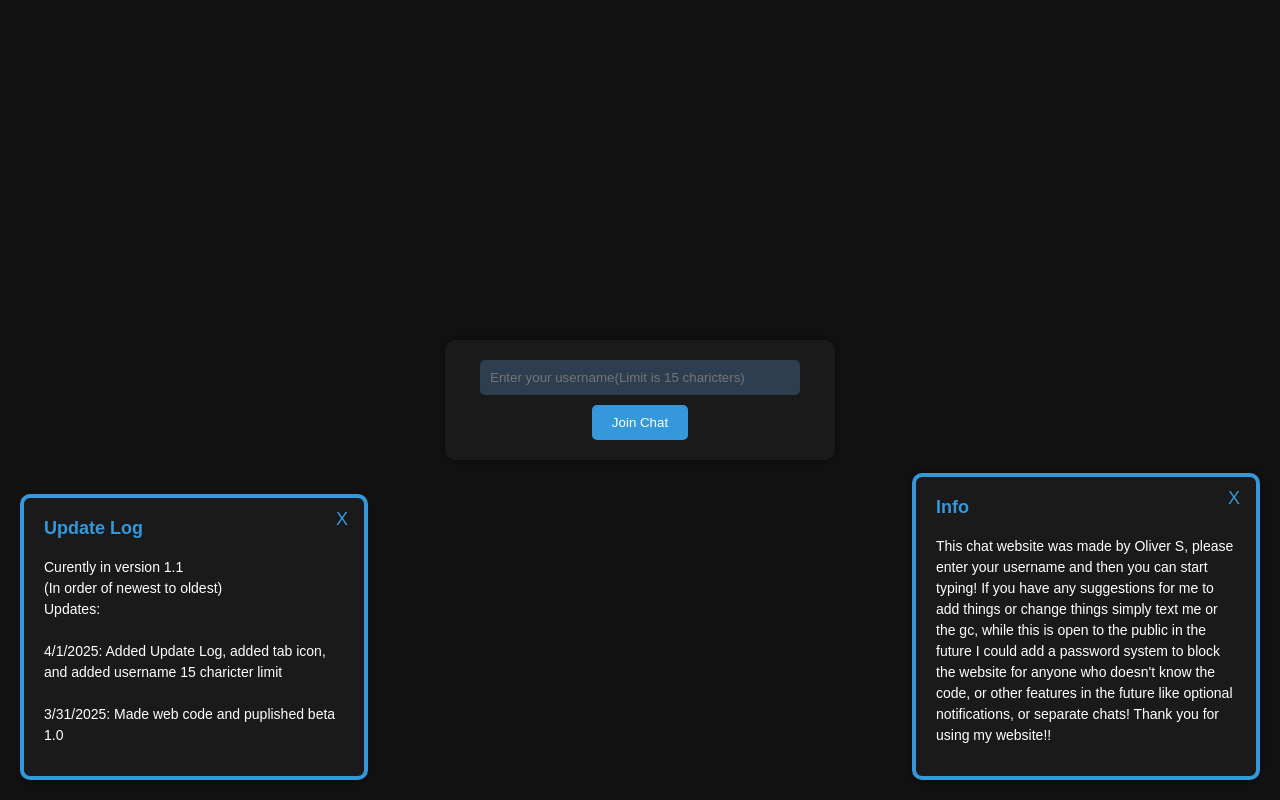
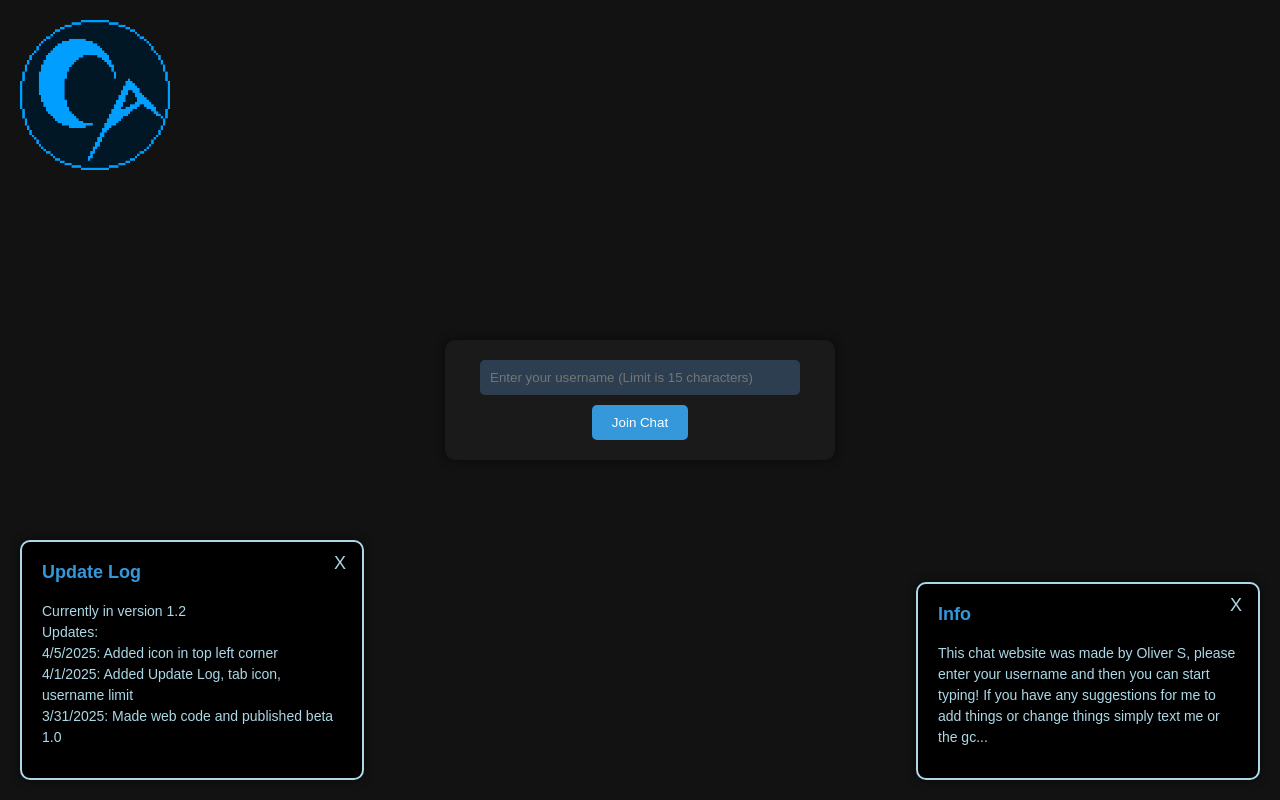
Before and after one commit to OliveCreator27/chat--app, a website: page public/index.html in a window 1280 px wide. Drawn offline with nearby package versions, Linux system fonts and the light colour scheme; no server answers.

Commit message:
(Changed file storing method and added icon to top left)

```diff
--- a/public/index.html
+++ b/public/index.html
@@ -1,21 +1,60 @@
 <!DOCTYPE html>
 <html lang="en">
 <head>
-    <meta charset="UTF-8">
-    <meta name="viewport" content="width=device-width, initial-scale=1.0">
+  <meta charset="UTF-8" />
+  <meta name="viewport" content="width=device-width, initial-scale=1.0" />
   <title>Chat App</title>
 
-    <link rel="stylesheet" href="styles.css">
-
+  <link rel="stylesheet" href="styles.css" />
+  <link rel="icon" type="image/x-icon" href="favicon.ico" />
+  <link rel="icon" type="image/png" href="favicon.png" />
+  <script src="/socket.io/socket.io.js"></script>
   <script src="script.js" defer></script>
 
-    <link rel="icon" type="image/x-icon" href="favicon.ico">
-    <link rel="icon" type="image/png" href="favicon.png">
+  <style>
+    #info-box, #update-box {
+      position: fixed;
+      bottom: 20px;
+      width: 300px;
+      padding: 20px;
+      background-color: black;
+      color: lightblue;
+      border: 2px solid lightblue;
+      border-radius: 10px;
+    }
+    #info-box {
+      right: 20px;
+    }
+    #update-box {
+      left: 20px;
+    }
+    .close-btn {
+      position: absolute;
+      top: 10px;
+      right: 10px;
+      font-size: 18px;
+      background-color: transparent;
+      color: lightblue;
+      border: none;
+      cursor: pointer;
+    }
+    #top-left-icon {
+      position: fixed;
+      top: 20px;
+      left: 20px;
+    }
+  </style>
 </head>
 <body>
+
+  <!-- Top Left Image-->
+  <div id="top-left-icon">
+    <img src="images/chatAppIconTopRight.png" alt="chat icon">
+  </div>
+
   <!-- Username Input Form -->
   <div id="username-container">
-        <input type="text" id="username" placeholder="Enter your username(Limit is 15 charicters)" />
+    <input type="text" id="username" placeholder="Enter your username (Limit is 15 characters)" />
     <button onclick="setUsername()">Join Chat</button>
   </div>
 
@@ -28,103 +67,26 @@
     </div>
   </div>
 
-    <script src="/socket.io/socket.io.js"></script>
-    <script src="script.js"></script>
-
-    <meta charset="UTF-8">
-    <meta name="viewport" content="width=device-width, initial-scale=1.0">
-    <title>Info Box with Close Button</title>
-    <style>
-        #info-box {
-            position: fixed;
-            bottom: 20px;
-            right: 20px;
-            width: 300px;
-            padding: 20px;
-            background-color: solid black;
-            border: 30px light blue;
-            border-radius: 10px;
-        }
-        #update-box {
-            position: fixed;
-            bottom: 20px;
-            left: 20px;
-            width: 300px;
-            padding: 20px;
-            background-color: solid black;
-            border: 30px light blue;
-            border-radius: 10px;
-        }
-        .close-btn {
-            position: absolute;
-            top: 10px;
-            right: 10px;
-            font-size: 18px;
-            background-color: transparent;
-            foreground-color: light blue;
-            border: none;
-            cursor: pointer;
-        }
-    </style>
-</head>
-<body>
-
   <!-- Info Box (Bottom Right) -->
   <div id="info-box">
     <button class="close-btn" onclick="closeInfoBox()">X</button>
     <h3>Info</h3>
-        <p>This chat website was made by Oliver S, please enter your username and then you can start typing! If you have any suggestions for me to add things or change things simply text me or the gc, while this is open to the public in the future I could add a password system to block the website for anyone who doesn't know the code, or other features in the future like optional notifications, or separate chats! Thank you for using my website!!</p>
+    <p>This chat website was made by Oliver S, please enter your username and then you can start typing! If you have any suggestions for me to add things or change things simply text me or the gc...</p>
   </div>
-
-    <script>
-        function closeInfoBox() {
-            // Find the info box and hide it
-            var infoBox = document.getElementById('info-box');
-            infoBox.style.display = 'none';
-        }
-    </script>
-
-    <meta charset="UTF-8">
-    <meta name="viewport" content="width=device-width, initial-scale=1.0">
-    <title>update Box with Close Button</title>
-    <style>
-        #update-box {
-            position: fixed;
-            bottom: 20px;
-            right: 20px;
-            width: 300px;
-            padding: 20px;
-            background-color: solid black;
-            foreground-color: light blue;
-            border: 30px light blue;
-            border-radius: 10px;
-            box-shadow: 0 4px 8px rgba(0, 0, 0, 0.2);
-        }
-        .close-btn {
-            position: absolute;
-            top: 10px;
-            right: 10px;
-            font-size: 18px;
-            background-color: transparent;
-            border: none;
-            cursor: pointer;
-        }
-    </style>
-</head>
-<body>
 
   <!-- Update Box (Bottom Left) -->
   <div id="update-box">
     <button class="close-btn" onclick="closeUpdateBox()">X</button>
     <h3>Update Log</h3>
-        <p>Curently in version 1.1<br>(In order of newest to oldest)<br>Updates:<br><br>4/1/2025: Added Update Log, added tab icon, and added username 15 charicter limit<br><br>3/31/2025: Made web code and puplished beta 1.0</p>
+    <p>Currently in version 1.2<br>Updates:<br>4/5/2025: Added icon in top left corner<br>4/1/2025: Added Update Log, tab icon, username limit<br>3/31/2025: Made web code and published beta 1.0</p>
   </div>
 
   <script>
+    function closeInfoBox() {
+      document.getElementById('info-box').style.display = 'none';
+    }
     function closeUpdateBox() {
-            // Find the update box and hide it
-            var updateBox = document.getElementById('update-box');
-            updateBox.style.display = 'none';
+      document.getElementById('update-box').style.display = 'none';
     }
   </script>
 
--- a/public/styles.css
+++ b/public/styles.css
@@ -160,3 +160,7 @@ body {
             border: none;
             cursor: pointer;
         }
+#top-left-icon img{
+  width: 150px;
+  hight: auto;
+}
```
Also changed, not shown: server.js (+3 -4 lines), public/images/chatAppIconTopRight.png (added), public/script.js (line endings or trailing spaces). Lines whose indentation alone changed are shown as unchanged.
